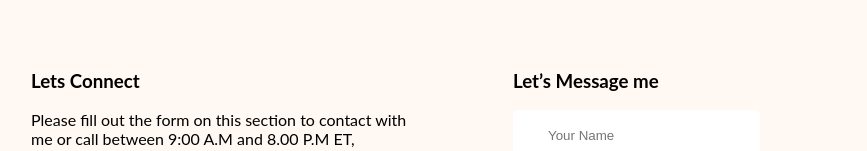
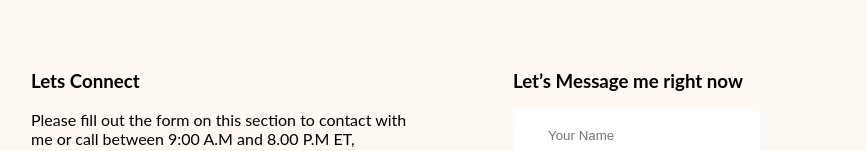
Before and after one commit to gitzihad/web-portfolio, a plain HTML site: page index.html in a window 1280 px wide. Shown: the part 3273-3424 px from the top of the page, without its empty margins (177-1044 px from the left). Drawn offline with Linux system fonts and the light colour scheme.

Commit message:
update the footer message

```diff
--- a/index.html
+++ b/index.html
@@ -172,7 +172,7 @@
         </div>
         </div>
         <div class="footer-column">
-            <h3 class="sectio-title">Let’s Message me</h3>
+            <h3 class="sectio-title">Let’s Message me right now</h3>
             <p class="section_description"></p>
 
             <form class="contact" action="">
```
